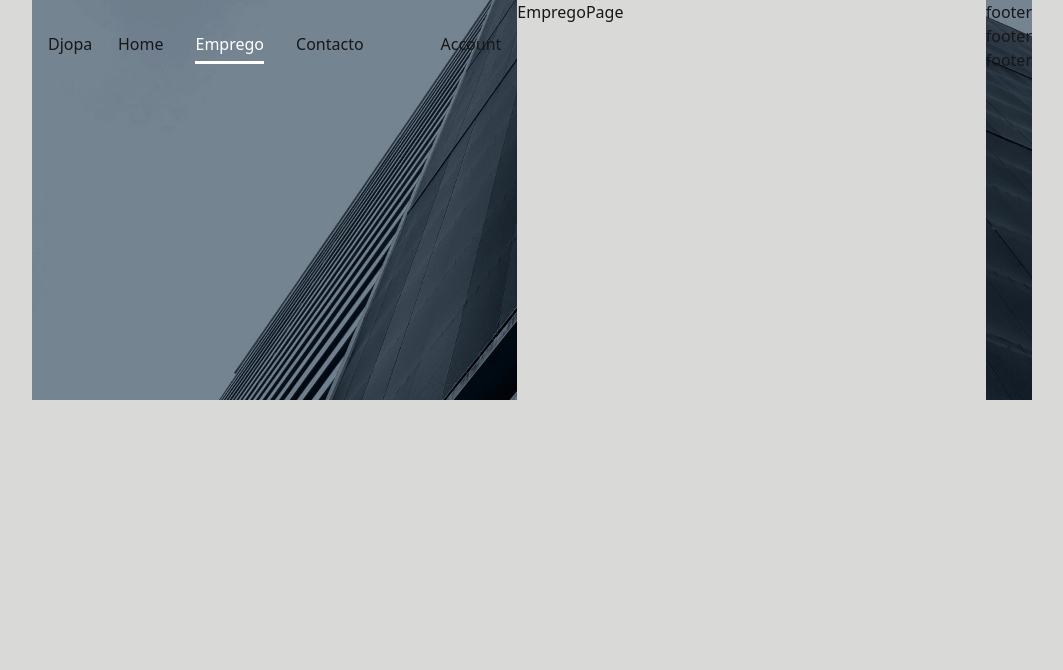
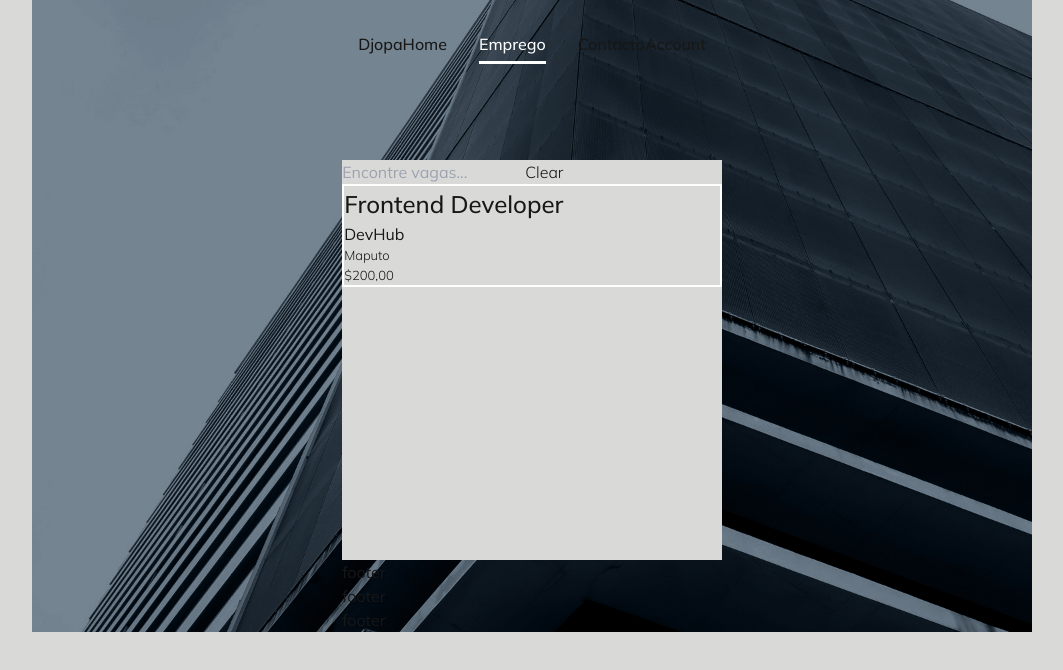
Before and after one commit to ArcidesFerrao/djopa, a Next.js app: page /emprego in a window 1280 px wide. Shown: the top 670 px of the page, without its empty margins (108-1171 px from the left). Built offline with nearby package versions, Linux system fonts and the light colour scheme.

Commit message:
structure Homme + Jobs + Container

```diff
--- /dev/null
+++ b/src/app/emprego/_components/Job.tsx
@@ -0,0 +1,24 @@
+import React from "react";
+
+export default function Job() {
+  return (
+    <div className="job-container flex w-4/6 hover:shadow-[5px_5px_1px_0px_rgba(0,_0,_0,_0.5)] rounded-lg cursor-pointer px-8 py-4  ">
+      <div className="job-info flex flex-col gap-y-1">
+        <div className="position">
+          <h4>Frontend Developer</h4>
+        </div>
+        <div className="company">
+          <h3>DevHub</h3>
+        </div>
+        <div className="job-footer flex justify-between">
+          <div className="location">
+            <p>Maputo</p>
+          </div>
+          <div className="salary">
+            <p>$200,00</p>
+          </div>
+        </div>
+      </div>
+    </div>
+  );
+}
--- a/src/app/emprego/layout.tsx
+++ b/src/app/emprego/layout.tsx
@@ -6,7 +6,7 @@
   children: React.ReactNode;
 }>) {
   return (
-    <body className="flex flex-col items-center justify-items-center h-auto gap-8 ">
+    <div className="flex flex-col items-center justify-items-center h-auto gap-16 w-full">
       <Nav>
         <NavLink href="/">Djopa</NavLink>
 
@@ -27,6 +27,6 @@
         <div>footer</div>
         <div>footer</div>
       </footer>
-    </body>
+    </div>
   );
 }
--- a/src/app/emprego/page.tsx
+++ b/src/app/emprego/page.tsx
@@ -1,5 +1,15 @@
+import SearchBar from "@/components/SearchBar";
 import React from "react";
+import Job from "./_components/Job";
 
 export default function EmpregoPage() {
-  return <div>EmpregoPage</div>;
+  return (
+    <div className="flex flex-col py-4 gap-8 items-center justify-center">
+      <SearchBar />
+
+      <section className="jobs flex w-full items-center justify-center">
+        <Job />
+      </section>
+    </div>
+  );
 }
--- a/src/app/globals.css
+++ b/src/app/globals.css
@@ -25,6 +25,7 @@
   }
 } */
 
+.emprego-container,
 body {
   color: var(--foreground);
   /* font-family: Arial, Helvetica, sans-serif; */
@@ -49,6 +50,7 @@
 a {
   color: var(--title-nav);
   font-weight: 500;
+  cursor: pointer;
 }
 
 a:hover {
@@ -67,6 +69,20 @@
 h3 {
   font-weight: 400;
   font-size: 24px;
+}
+
+input {
+  background: none;
+}
+
+button:hover {
+  font-weight: 500;
+}
+button {
+  transition: 250ms all ease-in;
+  color: var(--title-nav);
+  font-weight: 300;
+  cursor: pointer;
 }
 
 .nav-bar {
@@ -97,3 +113,26 @@
 .header-title {
   color: var(--active-color);
 }
+
+.job-container:hover {
+  background-color: var(--active-color);
+}
+.job-container {
+  transition: all 500ms ease-out;
+  border: 2px solid var(--active-color);
+
+  h3 {
+    font-size: medium;
+    font-weight: 400;
+  }
+
+  h4 {
+    font-size: x-large;
+    font-weight: 500;
+  }
+
+  p {
+    font-size: small;
+    font-weight: 300;
+  }
+}
--- a/src/app/page.tsx
+++ b/src/app/page.tsx
@@ -1,5 +1,6 @@
 import Header from "@/components/Header";
 import { Nav, NavLink } from "@/components/Nav";
+import SearchBar from "@/components/SearchBar";
 import Subtitle from "@/components/Subtitle";
 
 export default function Home() {
@@ -23,6 +24,7 @@
       <Header />
       <main className="flex flex-col gap-8 row-start-2 items-center justify-center px-4 ">
         <Subtitle />
+        <SearchBar />
       </main>
       <footer className="h-32 w-full row-start-3 flex flex-col gap-6 flex-wrap items-center justify-center px-4">
         <div className="h-8 w-full flex ">
--- /dev/null
+++ b/src/components/SearchBar.tsx
@@ -0,0 +1,10 @@
+import React from "react";
+
+export default function SearchBar() {
+  return (
+    <div className=" flex items-center justify-center shadow-[5px_10px_3px_-4px_rgba(0,_0,_0,_0.15)] py-2 px-4 w-1/2">
+      <input className="w-full" type="text" placeholder="Encontre vagas..." />
+      <button>Clear</button>
+    </div>
+  );
+}
```
